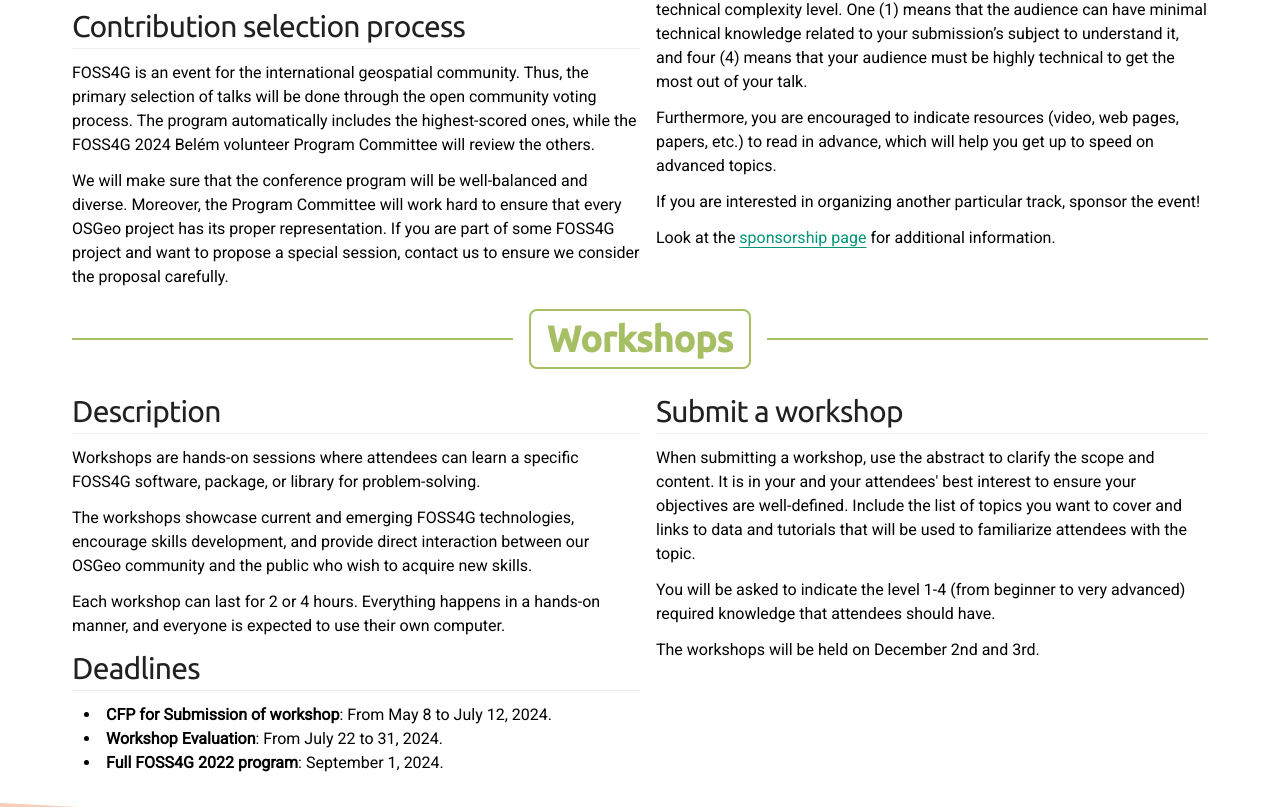
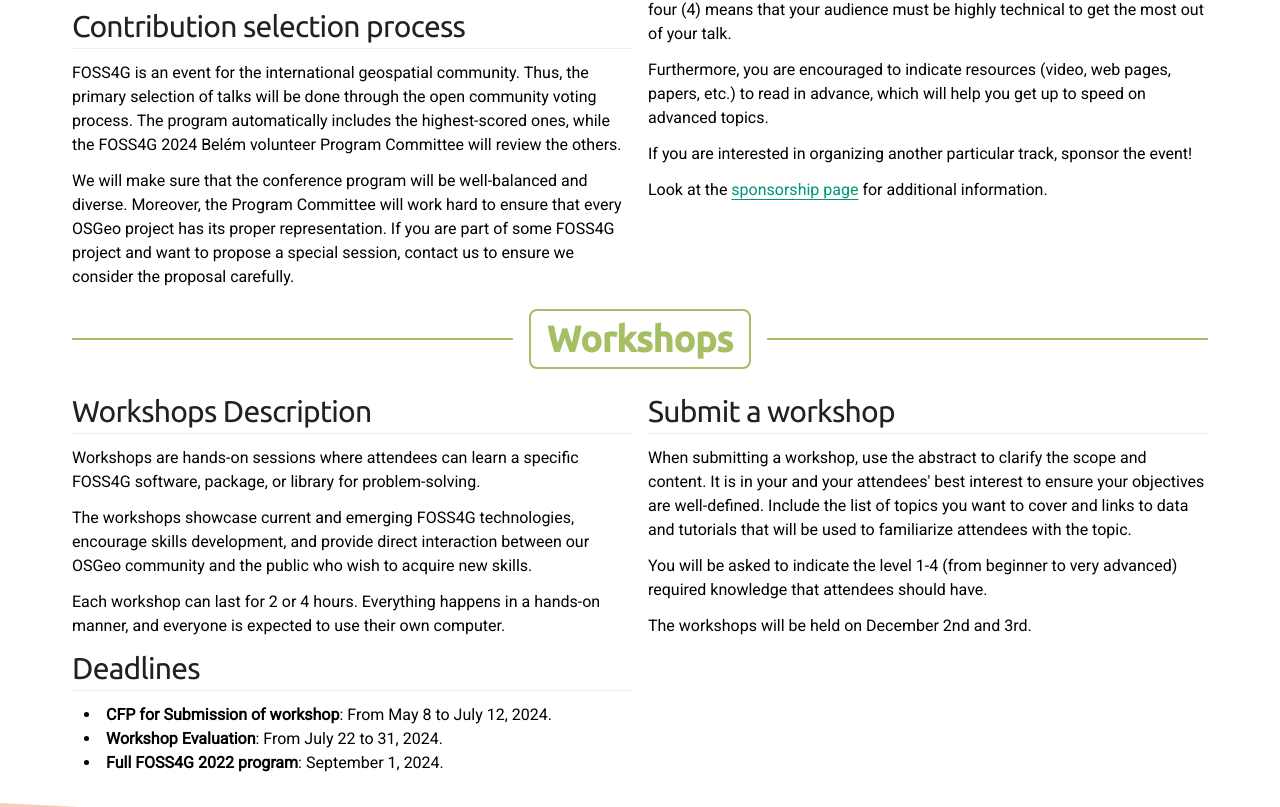
Before and after one commit to FOSS4G-2024-Belem/foss4g-2024-belem.github.io, a Next.js app: page /en/call-for-papers in a window 1280 px wide. Shown: the part 1990-2797 px from the top of the page. Built offline with nearby package versions, Linux system fonts and the light colour scheme.

Commit message:
mejor gap

```diff
--- a/src/pages/en/call-for-papers.mdx
+++ b/src/pages/en/call-for-papers.mdx
@@ -11,7 +11,7 @@ export const metadata = {
 <Heading bubble>Call For Papers</Heading>
 
 <div className="grid space-y-4 mt-4">
-  <div className="grid md:grid-cols-2 md:space-x-4">
+  <div className="grid md:grid-cols-2 gap-4">
     <div className="">
     #### FOSS4G 2024 Call for Papers
     ---
@@ -66,7 +66,7 @@ export const metadata = {
 
 
 <div className="grid space-y-4 mt-4">
-  <div className="grid md:grid-cols-2 md:space-x-4">
+  <div className="grid md:grid-cols-2 gap-4">
     <div className="">
       #### General Talks Description
       ---
@@ -153,9 +153,9 @@ export const metadata = {
 
 
 <div className="grid space-y-4 mt-4">
-  <div className="grid md:grid-cols-2 md:space-x-4">
+  <div className="grid md:grid-cols-2 gap-4">
     <div className="">
-    #### Description
+    #### Workshops Description
     ---
 
     Workshops are hands-on sessions where attendees can learn a specific FOSS4G software, package, or library for problem-solving.
```
